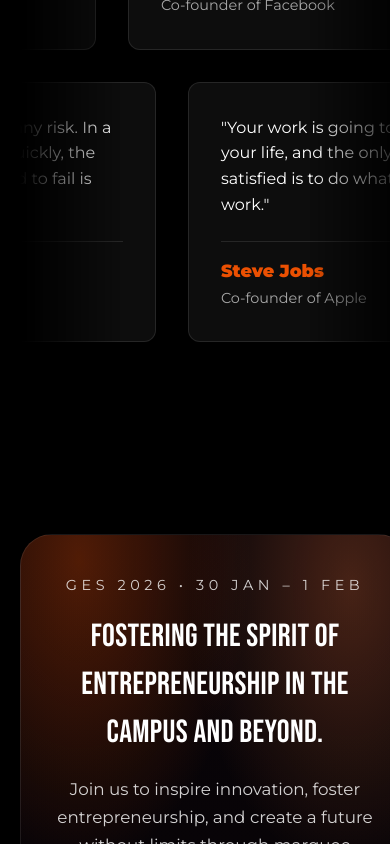
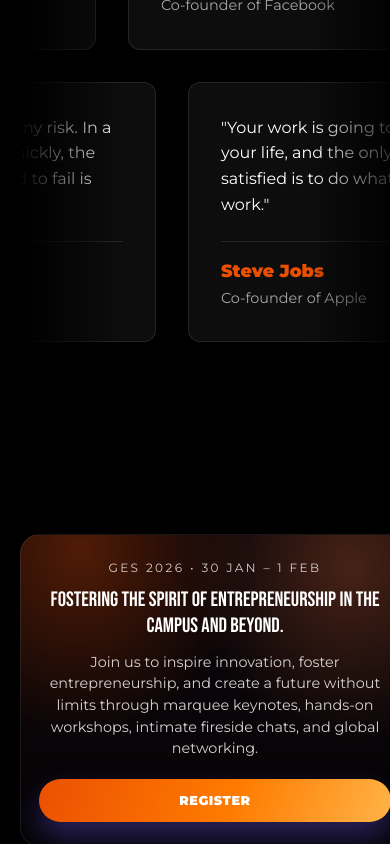
Before and after one commit to Sumit642-ai/main_website_ecell, a React (Vite) app in the folder gesecell/: page / in a window 390 px wide. Shown: the part 11156-12000 px from the top of the page. Built offline with nearby package versions, Linux system fonts and the light colour scheme; a web font is replaced by a local one.

Commit message:
add detial

```diff
--- a/gesecell/src/Sections.css
+++ b/gesecell/src/Sections.css
@@ -1427,6 +1427,76 @@
 
 .cta-button-arrow {
   font-size: 1.1rem;
+}
+
+/* ===== CTA SECTION MOBILE RESPONSIVE ===== */
+@media (max-width: 768px) {
+  .cta-luminary {
+    padding: clamp(2rem, 4vw, 3rem) clamp(1rem, 3vw, 2rem);
+  }
+
+  .cta-kicker {
+    font-size: 0.8rem;
+    letter-spacing: 0.24em;
+    margin-bottom: 0.8rem;
+  }
+
+  .cta-headline {
+    font-size: clamp(1.6rem, 4vw, 2.5rem);
+    line-height: 1.3;
+  }
+
+  .cta-subline {
+    margin: 1rem auto 1.5rem;
+    font-size: 0.95rem;
+    line-height: 1.6;
+    padding: 0 0.5rem;
+  }
+
+  .cta-button {
+    padding: 0.85rem 2rem;
+    font-size: 0.85rem;
+    letter-spacing: 0.06em;
+    gap: 0.5rem;
+  }
+}
+
+@media (max-width: 480px) {
+  .cta-luminary {
+    padding: clamp(1.5rem, 3vw, 2.5rem) 1rem;
+    border-radius: 20px;
+  }
+
+  .cta-kicker {
+    font-size: 0.75rem;
+    letter-spacing: 0.2em;
+    margin-bottom: 0.6rem;
+  }
+
+  .cta-headline {
+    font-size: clamp(1.3rem, 3.5vw, 2rem);
+    line-height: 1.25;
+    letter-spacing: 0;
+  }
+
+  .cta-subline {
+    margin: 0.8rem auto 1.2rem;
+    font-size: 0.9rem;
+    line-height: 1.5;
+    padding: 0;
+  }
+
+  .cta-button {
+    padding: 0.75rem 1.6rem;
+    font-size: 0.8rem;
+    letter-spacing: 0.04em;
+    width: 100%;
+    max-width: 300px;
+  }
+
+  .cta-button-arrow {
+    font-size: 1rem;
+  }
 }
 
 /* ===== SPONSORS PAGE - FULL SCENE ===== */
--- a/gesecell/src/pages/SponsorsPage.jsx
+++ b/gesecell/src/pages/SponsorsPage.jsx
@@ -3,6 +3,7 @@ import { Link } from 'react-router-dom';
 import FooterSection from '../sections/FooterSection';
 import '../LandingPage.css';
 import '../Sections.css';
+
 
 export default function SponsorsPage() {
   const sponsorTiers = [
@@ -108,20 +109,20 @@ export default function SponsorsPage() {
 
   const contacts = [
     {
-      name: 'Nihal Reddy',
+      name: 'Divyansh Singh Solanki',
       role: 'Senior Manager',
       focus: 'Sponsorship & Partnerships',
-      email: 'nihal.reddy@ecell-iitkgp.org',
-      phone: '6302693175',
-      image: 'https://images.unsplash.com/photo-1544723795-3fb6469f5b39?auto=format&fit=crop&w=900&q=80',
+      email: 'singh.divyansh@ecell-iitkgp.in',
+      phone: '7869709748',
+      image: './public/divyansh.jpg',
     },
     {
-      name: 'Hrushabh Bodhe',
+      name: 'Samarth Sharma',
       role: 'Senior Manager',
       focus: 'Corporate Relations',
-      email: 'hrushabh.bodhe@ecell-iitkgp.org',
-      phone: '8767630519',
-      image: 'https://images.unsplash.com/photo-1504593811423-6dd665756598?auto=format&fit=crop&w=900&q=80',
+      email: 'sharma.samarth@ecell-iitkgp.org',
+      phone: '8890054499',
+      image: './public/samartth.png',
     }
   ];
 
```
Also changed, not shown: gesecell/public/divyansh.jpg (added), gesecell/public/samartth.png (added).
